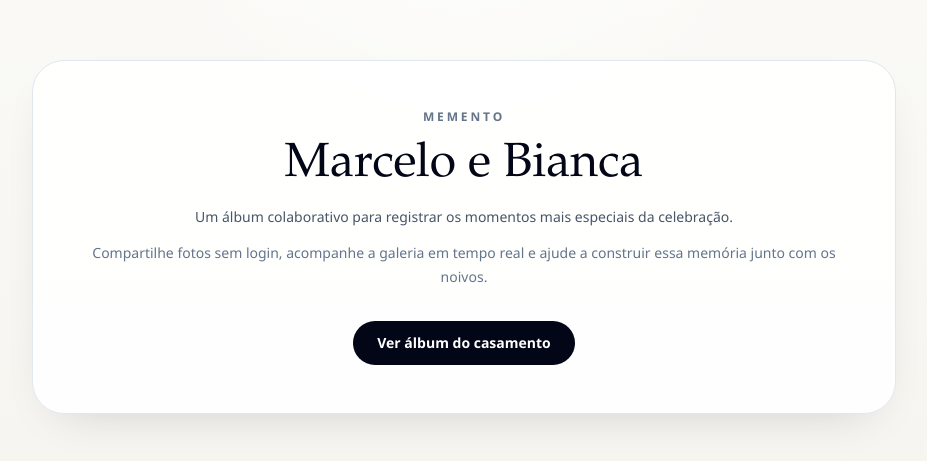
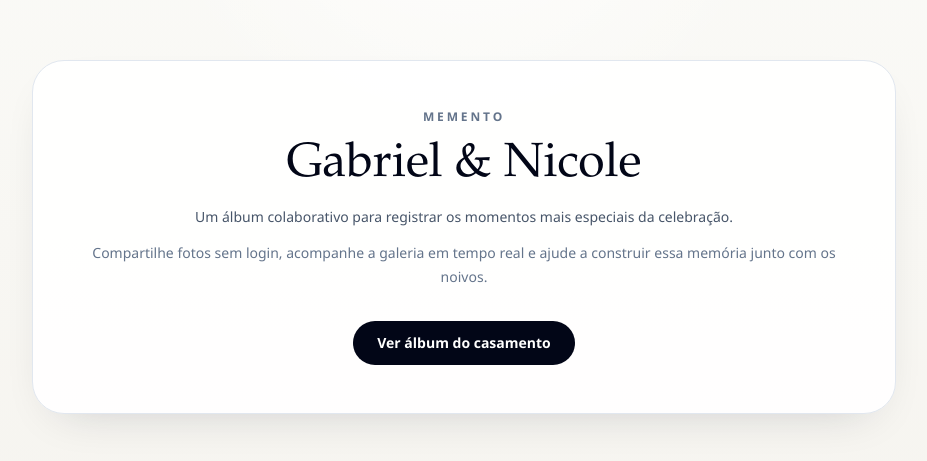
Before and after one commit to igorG7/memento, a Next.js app: page / in a window 1280 px wide. Shown: the part 163-624 px from the top of the page, without its empty margins (176-1103 px from the left). Built offline with nearby package versions, Linux system fonts and the light colour scheme.

Commit message:
Mudança de nome

```diff
--- a/src/app/page.tsx
+++ b/src/app/page.tsx
@@ -8,7 +8,7 @@ export default function HomePage() {
           Memento
         </p>
         <h1 className="mt-4 font-display text-4xl text-slate-950 sm:text-5xl">
-          Marcelo e Bianca
+          Gabriel & Nicole
         </h1>
         <p className="mt-4 text-sm leading-6 text-slate-600">
           Um álbum colaborativo para registrar os momentos mais especiais da
```
